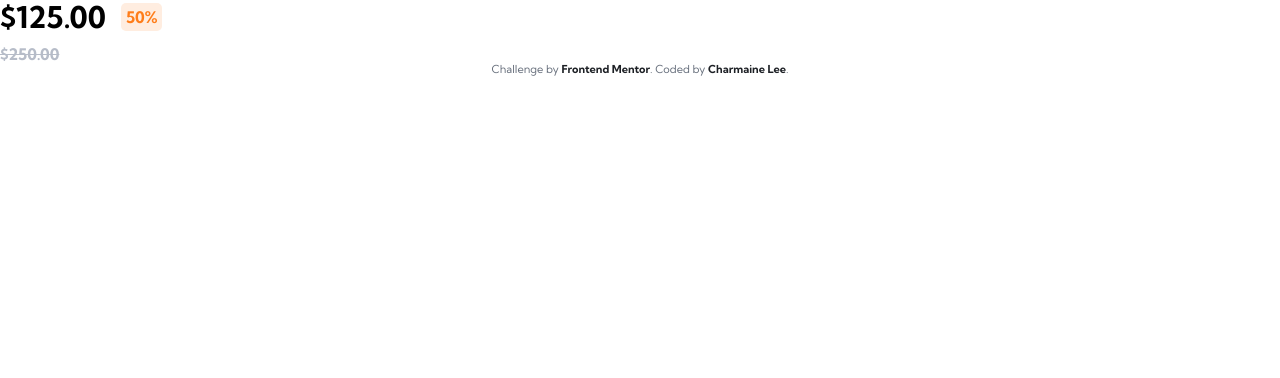
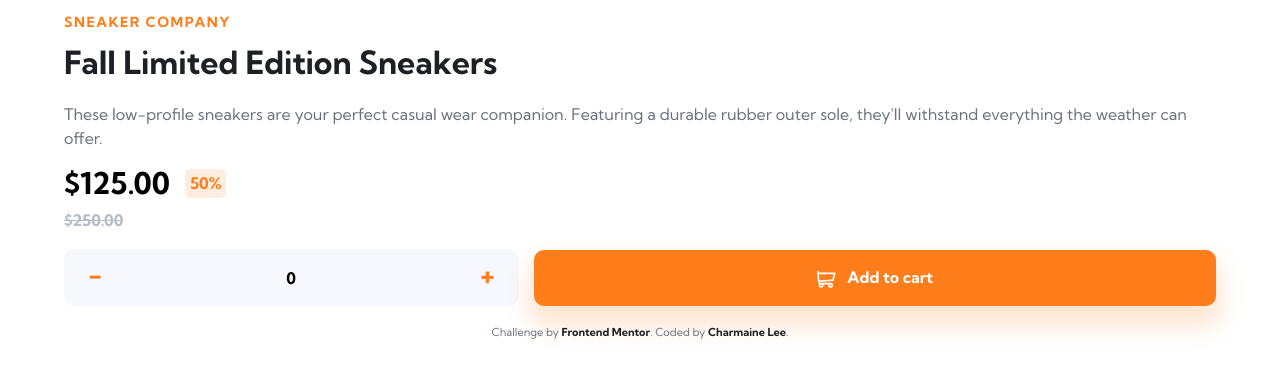
Before and after one commit to charmainelhm/ecommerce-product-page, a plain HTML site: page index.html in a window 1280 px wide. Drawn offline with Linux system fonts and the light colour scheme.

Commit message:
Build item description section

```diff
--- a/css/style.css
+++ b/css/style.css
@@ -4,13 +4,13 @@
   --color-primary: hsl(220, 13%, 13%);
   --color-secondary: hsl(219, 9%, 45%);
   --color-tertiary: hsl(220, 14%, 75%);
-  --color--accent: hsl(26, 100%, 55%);
-  --color--accent-light: hsl(25, 100%, 94%);
+  --color-accent: hsl(26, 100%, 55%);
+  --color-accent-light: hsl(25, 100%, 94%);
   --color-decoration: hsl(223, 64%, 98%);
   --color-background-modal: hsla(0, 0%, 0%, 0.7);
 
   --fs-xl: 5rem;
-  --fs-700: 4.2rem;
+  --fs-700: 3.2rem;
   --fs-600: 3rem;
   --fs-500: 2.8rem;
   --fs-400: 1.6rem;
@@ -44,6 +44,11 @@ body {
   font-size: var(--fs-400);
 }
 
+.container {
+  width: 90%;
+  margin-inline: auto;
+}
+
 h1 {
   font-weight: 700;
   font-size: var(--fs-700);
@@ -70,7 +75,7 @@ p {
   width: 100%;
   font-weight: 600;
   color: white;
-  background-color: var(--color--accent);
+  background-color: var(--color-accent);
   border-radius: var(--br-400);
   padding-block: 1.8rem;
 }
@@ -93,11 +98,12 @@ p {
   justify-content: space-between;
   align-items: center;
   padding: 1rem 1.8rem;
+  margin-block: 2rem;
   border-radius: var(--br-400);
 }
 
 .quantity button {
-  color: var(--color--accent);
+  color: var(--color-accent);
   font-size: var(--fs-500);
   font-weight: inherit;
   line-height: 1;
@@ -163,7 +169,7 @@ p {
   cursor: pointer;
   width: 25%;
   border-radius: var(--br-400);
-  background-color: var(--color--accent);
+  background-color: var(--color-accent);
 }
 
 .slider__btn--thumbnail::after {
@@ -197,6 +203,22 @@ label[for="img4"] {
 }
 
 /* item description */
+.item__shop {
+  font-size: var(--fs-300);
+  font-weight: var(--fw-bold);
+  color: var(--color-accent);
+  text-transform: uppercase;
+  letter-spacing: 1.5px;
+}
+
+.item__name {
+  margin-top: 0;
+}
+
+.item__detail {
+  line-height: 1.5;
+}
+
 .price {
   display: flex;
   column-gap: 1.5rem;
@@ -212,8 +234,8 @@ label[for="img4"] {
 
 .price__discount-rate {
   width: max-content;
-  color: var(--color--accent);
-  background-color: var(--color--accent-light);
+  color: var(--color-accent);
+  background-color: var(--color-accent-light);
   padding: 0.5rem;
   border-radius: var(--br-300);
 }
@@ -224,6 +246,10 @@ label[for="img4"] {
   margin-left: auto;
 }
 
+.item-content .btn {
+  box-shadow: 0 15px 25px 5px hsla(26, 100%, 55%, 0.2);
+}
+
 @media screen and (min-width: 900px) {
   .price {
     flex-wrap: wrap;
@@ -232,6 +258,23 @@ label[for="img4"] {
 
   .price__original {
     width: 100%;
+  }
+
+  .dt-flex {
+    display: flex;
+    align-items: center;
+  }
+
+  .item-content .dt-flex {
+    column-gap: 1.5rem;
+  }
+
+  .quantity {
+    width: 40%;
+  }
+
+  .btn {
+    width: 60%;
   }
 }
 
@@ -246,5 +289,5 @@ label[for="img4"] {
 }
 
 .attribution a:hover {
-  color: var(--color--accent);
+  color: var(--color-accent);
 }
--- a/index.html
+++ b/index.html
@@ -18,10 +18,41 @@
     <title>Frontend Mentor | E-commerce product page</title>
   </head>
   <body>
-    <div class="price">
-      <div class="price__current">$125.00</div>
-      <div class="price__discount-rate">50%</div>
-      <div class="price__original">$250.00</div>
+    <div class="container item-content">
+      <p class="item__shop">Sneaker Company</p>
+      <h1 class="item__name">Fall Limited Edition Sneakers</h1>
+      <p class="item__detail">
+        These low-profile sneakers are your perfect casual wear companion.
+        Featuring a durable rubber outer sole, they'll withstand everything the
+        weather can offer.
+      </p>
+      <div class="price">
+        <div class="price__current">$125.00</div>
+        <div class="price__discount-rate">50%</div>
+        <div class="price__original">$250.00</div>
+      </div>
+      <div class="dt-flex">
+        <div class="quantity">
+          <button class="button quantity__decrease">-</button>
+          <div class="quantity__value">0</div>
+          <button class="button quantity__increase">+</button>
+        </div>
+        <button class="button btn">
+          <svg
+            width="22"
+            height="20"
+            viewBox="2 2 20 18"
+            xmlns="http://www.w3.org/2000/svg"
+          >
+            <path
+              d="M20.925 3.641H3.863L3.61.816A.896.896 0 0 0 2.717 0H.897a.896.896 0 1 0 0 1.792h1l1.031 11.483c.073.828.52 1.726 1.291 2.336C2.83 17.385 4.099 20 6.359 20c1.875 0 3.197-1.87 2.554-3.642h4.905c-.642 1.77.677 3.642 2.555 3.642a2.72 2.72 0 0 0 2.717-2.717 2.72 2.72 0 0 0-2.717-2.717H6.365c-.681 0-1.274-.41-1.53-1.009l14.321-.842a.896.896 0 0 0 .817-.677l1.821-7.283a.897.897 0 0 0-.87-1.114ZM6.358 18.208a.926.926 0 0 1 0-1.85.926.926 0 0 1 0 1.85Zm10.015 0a.926.926 0 0 1 0-1.85.926.926 0 0 1 0 1.85Zm2.021-7.243-13.8.81-.57-6.341h15.753l-1.383 5.53Z"
+              fill="#FFFFFF"
+              fill-rule="nonzero"
+            />
+          </svg>
+          Add to cart
+        </button>
+      </div>
     </div>
     <footer class="attribution">
       Challenge by
```
